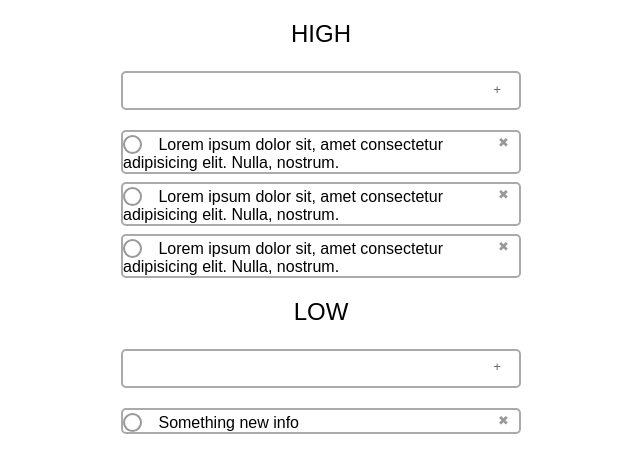
After one commit to MatveyKuba/MatveyKuba.github.io, a PHP site: page /todo.html in a window 1280 px wide. The commit adds this page. Shown: the top 473 px of the page, without its empty margins (319-959 px from the left). Run offline with PHP 8.4, Linux system fonts and the light colour scheme.

Commit message:
Add files via upload

```diff
--- a/MKub22/index.html
+++ b/MKub22/index.html
@@ -24,5 +24,5 @@
     </div>
 
 </body>
-<script src="calc.js"></script>
+<script type="module" src="calc.js"></script>
 </html>
--- /dev/null
+++ b/MKub22/module.js
@@ -0,0 +1,14 @@
+export let getNum = document.getElementById('getRes');
+export function sum(x,n){
+    getNum.textContent = +x.value + +n.value;
+}
+
+export function multi(x,n){
+    getNum.textContent = +x.value * +n.value;
+}
+export function substract(x,n){
+    getNum.textContent = +x.value - +n.value;
+}
+export function division(x,n){
+    getNum.textContent = +x.value / +n.value;
+}
--- /dev/null
+++ b/MKub22/styleTODO.css
@@ -0,0 +1,99 @@
+body {
+    font-family: Arial, Helvetica, sans-serif;
+}
+body {
+    margin: 20px auto;
+    width: 400px;
+
+}
+h2 {
+    font-weight: 100;
+    text-align: center;
+    margin-bottom: 10px;
+}
+
+input{
+    box-sizing: border-box;
+    outline: none;
+    border: 2px solid #aaa;
+    border-radius: 5px;
+}
+
+.tasks {
+    position: relative;
+    border: 2px solid #aaa;
+    margin-bottom: 8px;
+    border-radius: 5px;
+ }
+
+.addTask {
+    margin: 20px auto;
+    position: relative;
+    font-size: 30px;
+
+}
+.addTask input {
+    width: 100%;
+    padding: 10px;
+    box-sizing: border-box;
+    outline: none;
+    border: 2px solid #aaa;
+}
+.addTask button[type="submit"] {
+    position: absolute;
+    top: 10px;
+    bottom: 10px;
+    right: 10px;
+    color: #666;
+    border: 0;
+    padding: 0 10px;
+    border-radius: 50%;
+    background-color: #fff;
+    outline: none;
+}
+
+.addTask input:valid ~ button[type="submit"] {
+    display: block;
+}
+
+
+
+
+.rtg {
+    display: none;
+  }
+
+  .check {
+    position: relative;
+    display: inline-block;
+    vertical-align:bottom;
+    margin-right: 12px;
+    width: 15px;
+    height: 15px;
+    border: 2px solid #999;
+    border-radius: 12px;
+  }
+
+  .check:before {
+    display: none;
+    position: absolute;
+    background-color: #666;
+  }
+
+  .rtg:checked ~ .check {
+    background-color: #999;
+  }
+
+
+  .pop_up_close{
+    position: absolute;
+    top: 3px;
+    right: 10px;
+    font-size: 13px;
+    cursor: pointer;
+    color: #999;
+}
+
+.tasks span {
+    margin-top: 3px;
+}
--- /dev/null
+++ b/MKub22/todo.html
@@ -0,0 +1,64 @@
+<!DOCTYPE html>
+<html lang="en">
+<head>
+    <meta charset="UTF-8">
+    <meta name="description" content="Это моё начало... ">
+    <meta name="author" content="Matvey">
+    <meta name="robots" content="all">
+    <meta name="viewport" content="width=device-width, initial-scale=1.0">
+    <title>Матвей Кубланов - веб-начинающий</title>
+    <link rel="stylesheet" href="styleTODO.css">
+</head>
+<body>
+    <div class="todo">
+       <h2>HIGH</h2>
+        <div class="addTask">
+            <input type="text">
+            <button type="submit">+</button>
+        </div>
+    <div class="impTasks">
+        <div class="tasks">
+            <label class="task">
+                <input type="checkbox" value="1" class="rtg" >
+                <span class="check"></span>
+                <span class="text">Lorem ipsum dolor sit, amet consectetur adipisicing elit. Nulla, nostrum.</span>
+            </label>
+            <div class="pop_up_close" id="pop_up_close">&#10006</div>
+        </div>
+        <div class="tasks">
+            <label class="task">
+                <input type="checkbox" value="1" class="rtg" >
+                <span class="check"></span>
+                <span class="text">Lorem ipsum dolor sit, amet consectetur adipisicing elit. Nulla, nostrum.</span>
+              </label>
+              <div class="pop_up_close" id="pop_up_close">&#10006</div>
+            </div>
+            <div class="tasks">
+                <label class="task">
+                    <input type="checkbox" value="1" class="rtg" >
+                    <span class="check"></span>
+                    <span class="text">Lorem ipsum dolor sit, amet consectetur adipisicing elit. Nulla, nostrum.</span>
+                  </label>
+                  <div class="pop_up_close" id="pop_up_close">&#10006</div>
+                </div>
+    </div>
+    <h2>LOW</h2>
+    <div class="addTask">
+        <input type="text">
+        <button type="submit">+</button>
+    </div>
+        <div class="lowTasks">
+            <div class="tasks">
+                <label class="task">
+                    <input type="checkbox" name="check1" value="1" class="rtg" >
+                    <span class="check"></span>
+                    <span class="text">Something new info</span>
+                  </label>
+                  <div class="pop_up_close" id="pop_up_close">&#10006</div>
+                </div>
+        </div>
+</div>
+
+</body>
+<script type="module" src="calc.js"></script>
+</html>
```
Also changed, not shown: MKub22/calc.js (+14 -29 lines), MKub22/style.css (+7 -1 lines), MKub22/try.css (added, +28 -0 lines), MKub22/try.html (added, +19 -0 lines).
